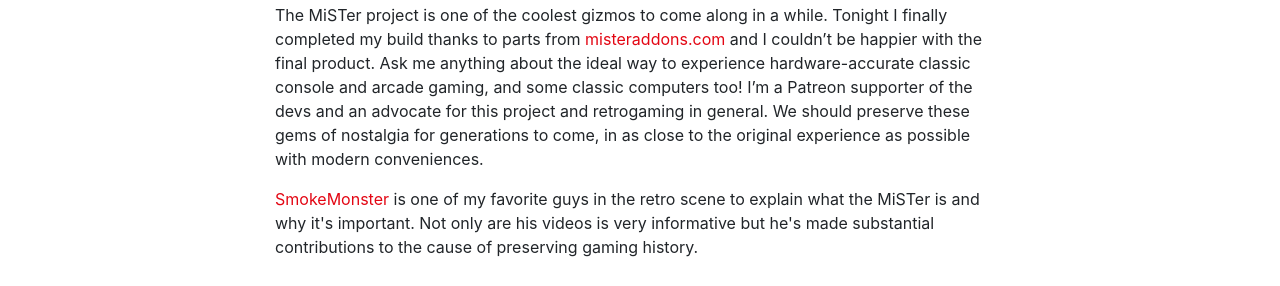
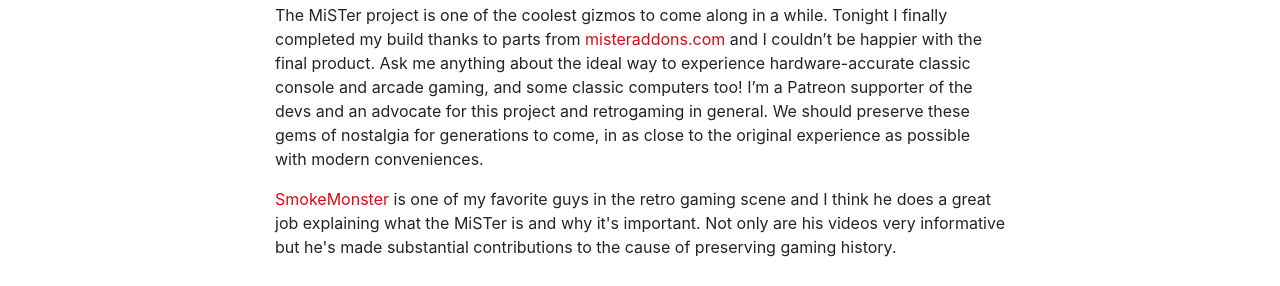
Before and after one commit to bhamburg/burgbits-gatsby2, a Gatsby site: page /cutting-edge-of-retro-gaming/ in a window 1280 px wide. Shown: the part 1091-1377 px from the top of the page. Built offline with nearby package versions, Linux system fonts and the light colour scheme; Gatsby itself is replaced by a stand-in of ours; some packages are replaced by stand-ins of ours.

Commit message:
grammar fixes

```diff
--- a/src/posts/cutting-edge-of-retro-gaming/index.mdx
+++ b/src/posts/cutting-edge-of-retro-gaming/index.mdx
@@ -13,7 +13,7 @@ published: true
 
 The MiSTer project is one of the coolest gizmos to come along in a while. Tonight I finally completed my build thanks to parts from [misteraddons.com](https://misteraddons.com) and I couldn’t be happier with the final product. Ask me anything about the ideal way to experience hardware-accurate classic console and arcade gaming, and some classic computers too! I’m a Patreon supporter of the devs and an advocate for this project and retrogaming in general. We should preserve these gems of nostalgia for generations to come, in as close to the original experience as possible with modern conveniences.
 
-[SmokeMonster](https://www.youtube.com/channel/UCskJUZ8X__mwcoU9HvGKCMg) is one of my favorite guys in the retro scene to explain what the MiSTer is and why it's important. Not only are his videos is very informative but he's made substantial contributions to the cause of preserving gaming history.
+[SmokeMonster](https://www.youtube.com/channel/UCskJUZ8X__mwcoU9HvGKCMg) is one of my favorite guys in the retro gaming scene and I think he does a great job explaining what the MiSTer is and why it's important. Not only are his videos very informative but he's made substantial contributions to the cause of preserving gaming history.
 
 <div className="mb-4 youtube">
     <iframe
```
